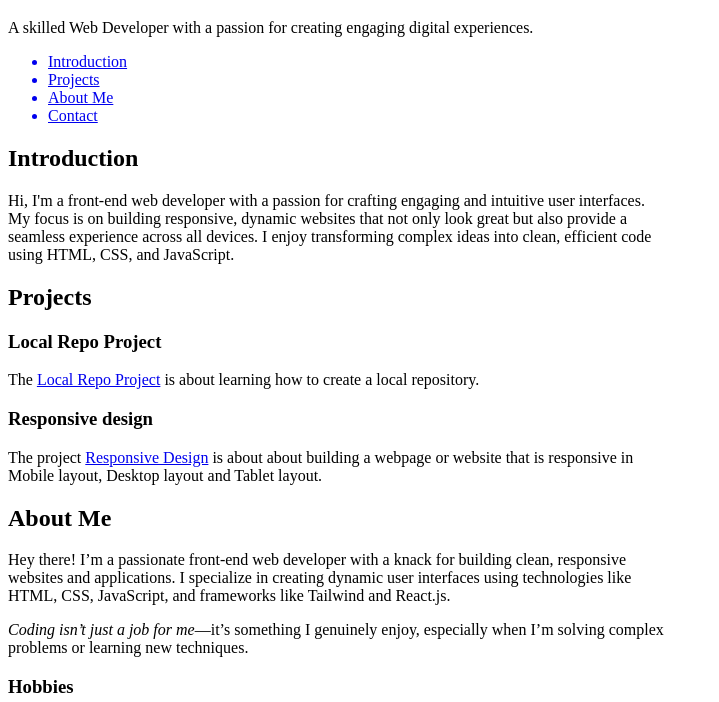
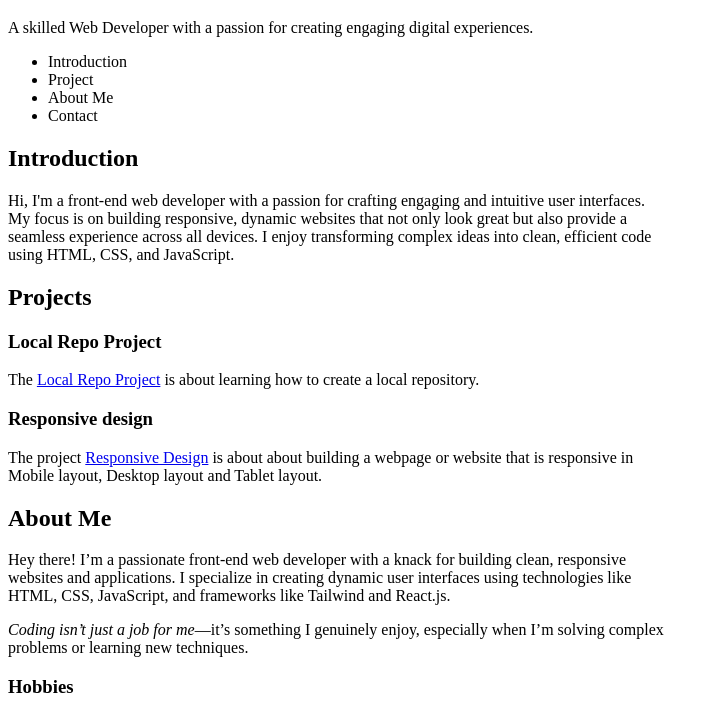
Before and after one commit to Joshuakibwage/My_First_Portfolio, a plain HTML site: page portfolio/index.html in a window 1280 px wide. Shown: the part 98-800 px from the top of the page, without its empty margins (0-719 px from the left). Drawn offline with Linux system fonts and the light colour scheme.

Commit message:
fixed nav

```diff
--- a/portfolio/index.html
+++ b/portfolio/index.html
@@ -13,10 +13,10 @@
         </header>
         <nav>
             <ul>
-                <a href="#introducton"><li>Introduction</li></a>
-                <a href="#projects"><li>Projects</li></a>
-                <a href="#about"><li>About Me</li></a>
-                <a href="#contact"><li>Contact</li></a>
+                <li><a href="#introducton"></a>Introduction</li>
+                <li><a href="#projects"></a>Project</li>
+                <li><a href="#about"></a>About Me</li>
+                <li><a href="#contact"></a>Contact</li>
             </ul>
 
         </nav>
```
